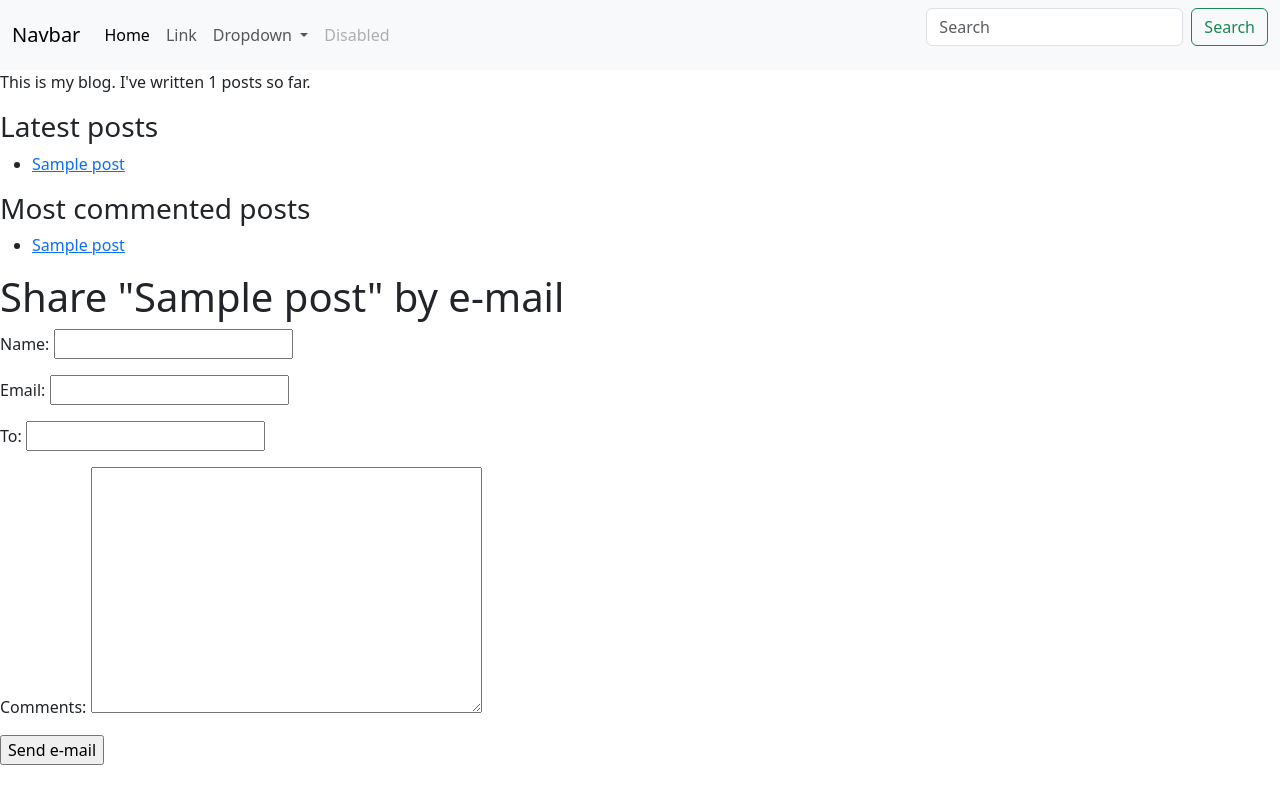
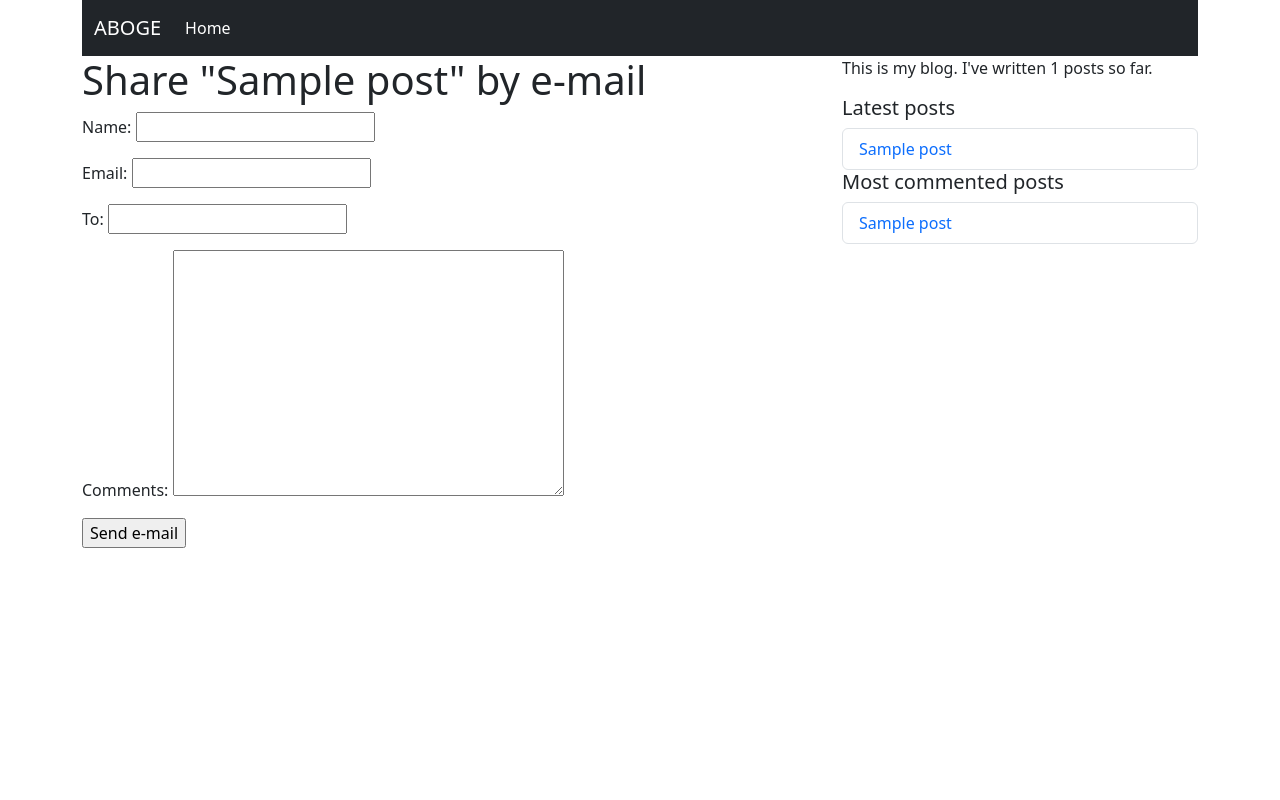
Before and after one commit to AbogeJr/django-blog, a Django app: page /blog_app/1/share/ in a window 1280 px wide. Run offline with Django 4.2, Linux system fonts and the light colour scheme; tables that the repository leaves empty hold one stand-in row (Sample ...); some libraries are stand-ins or nearby versions.

Commit message:
styled templates

```diff
--- a/blog/urls.py
+++ b/blog/urls.py
@@ -24,7 +24,6 @@ sitemaps = {
 
 urlpatterns = [
     path('admin/', admin.site.urls),
-    path('', include('blog_app.urls', namespace='index')),
     path('blog_app/', include('blog_app.urls', namespace='blog_app')),
     path('sitemap.xml', sitemap, {'sitemaps': sitemaps}, name='django.contrib.sitemaps.views.sitemap')
 ]
--- a/blog_app/templates/blog_app/base.html
+++ b/blog_app/templates/blog_app/base.html
@@ -12,9 +12,10 @@
         </head>
         <body>
 
-            <nav class="navbar navbar-expand-lg navbar-light bg-light">
+            <div class="container">
+              <nav class="navbar navbar-expand-lg navbar-dark bg-dark">
                 <div class="container-fluid">
-                  <a class="navbar-brand" href="#">Navbar</a>
+                  <a class="navbar-brand" href="{% url 'blog_app:post_list' %}">ABOGE</a>
                   <button class="navbar-toggler" type="button" data-bs-toggle="collapse" data-bs-target="#navbarSupportedContent" aria-controls="navbarSupportedContent" aria-expanded="false" aria-label="Toggle navigation">
                     <span class="navbar-toggler-icon"></span>
                   </button>
@@ -22,45 +23,31 @@
                     <ul class="navbar-nav me-auto mb-2 mb-lg-0">
                       <li class="nav-item">
                         <a class="nav-link active" aria-current="page" href="#">Home</a>
-                      </li>
-                      <li class="nav-item">
-                        <a class="nav-link" href="#">Link</a>
-                      </li>
-                      <li class="nav-item dropdown">
-                        <a class="nav-link dropdown-toggle" href="#" id="navbarDropdown" role="button" data-bs-toggle="dropdown" aria-expanded="false">
-                          Dropdown
-                        </a>
-                        <ul class="dropdown-menu" aria-labelledby="navbarDropdown">
-                          <li><a class="dropdown-item" href="#">Action</a></li>
-                          <li><a class="dropdown-item" href="#">Another action</a></li>
-                          <li><hr class="dropdown-divider"></li>
-                          <li><a class="dropdown-item" href="#">Something else here</a></li>
-                        </ul>
-                      </li>
-                      <li class="nav-item">
-                        <a class="nav-link disabled" href="#" tabindex="-1" aria-disabled="true">Disabled</a>
-                      </li>
-                    </ul>
-                    <form class="d-flex">
-                      <input class="form-control me-2" type="search" placeholder="Search" aria-label="Search">
-                      <button class="btn btn-outline-success" type="submit">Search</button>
-                    </form>
+                      </li>                    </ul>
                   </div>
                 </div>
               </nav>
+            </div>
 
-            <p>This is my blog. I've written {% total_posts %} posts so far.</p>
-            <h3>Latest posts</h3>{% show_latest_posts 3 %}
-            <h3>Most commented posts</h3>
-            {% get_most_commented_posts as most_commented_posts %}
-            <ul>
-                {% for post in most_commented_posts %}
-                    <li><a href="{{ post.get_absolute_url }}">{{ post.title }}</a></li>
-                {% endfor %}
-            </ul>
-            <div>
-                {% block content %}
-                {% endblock %}
-            </div>
+            <main class="container">
+              <div class="row">
+                <div class="col-8">
+                  {% block content %}
+                  {% endblock %}
+              </div>
+                <div class="col-4">
+                  <p>This is my blog. I've written {% total_posts %} posts so far.</p>
+                  <h5>Latest posts</h5>
+                  {% show_latest_posts 3 %}
+                  <h5>Most commented posts</h5>
+                  {% get_most_commented_posts 3 as most_commented_posts %}
+                  <ul class="list-group">
+                    {% for post in most_commented_posts %}
+                        <li class="list-group-item"><a class="text-decoration-none" href="{{ post.get_absolute_url }}">{{ post.title }}</a></li>
+                    {% endfor %}
+                  </ul>
+                </div>
+              </div>
+            </main>
         </body>
     </html>
--- a/blog_app/templates/blog_app/post/latest_posts.html
+++ b/blog_app/templates/blog_app/post/latest_posts.html
@@ -1,7 +1,5 @@
-<ul>
+<ul class="list-group">
     {% for post in latest_posts %}
-    <li>
-    <a href="{{ post.get_absolute_url }}">{{ post.title }}</a>
-    </li>
+        <li class="list-group-item"><a class="text-decoration-none" href="{{ post.get_absolute_url }}">{{ post.title }}</a></li>
     {% endfor %}
 </ul>
--- a/blog_app/views.py
+++ b/blog_app/views.py
@@ -9,11 +9,11 @@ from django.core.paginator import Paginator, EmptyPage, PageNotAnInteger
 from django.views.generic import ListView
 
 # Create your views here.
-class PostListView(ListView):       #Class based views
-    queryset = Post.published.all()
-    context_object_name = 'posts'
-    paginate_by = 3
-    template_name = 'blog_app/post/list.html'
+# class PostListView(ListView):       #Class based views
+#     queryset = Post.published.all()
+#     context_object_name = 'posts'
+#     paginate_by = 3
+#     template_name = 'blog_app/post/list.html'
 
 def post_list(request, tag_slug=None):
     object_list = Post.published.all()
```
